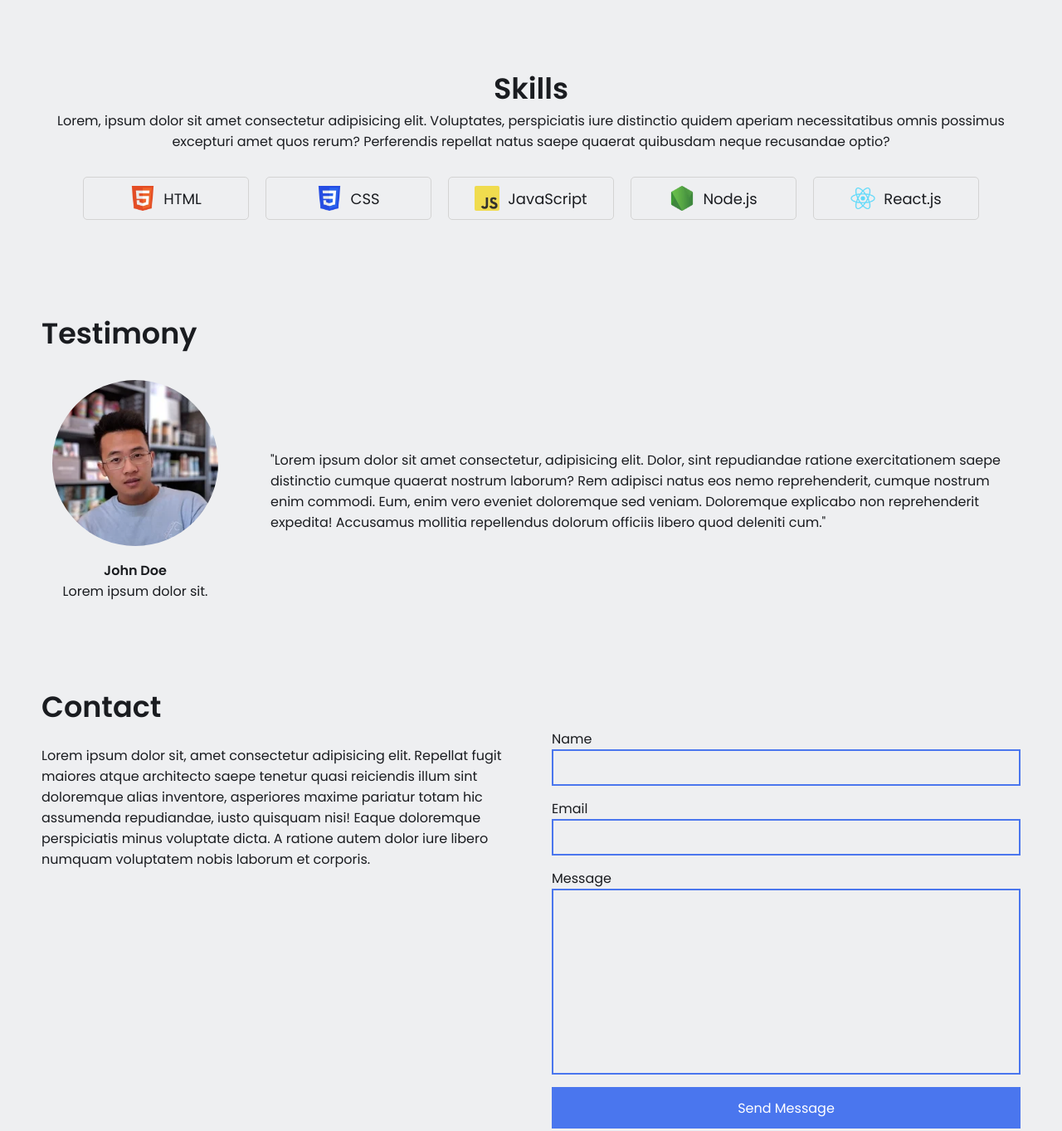
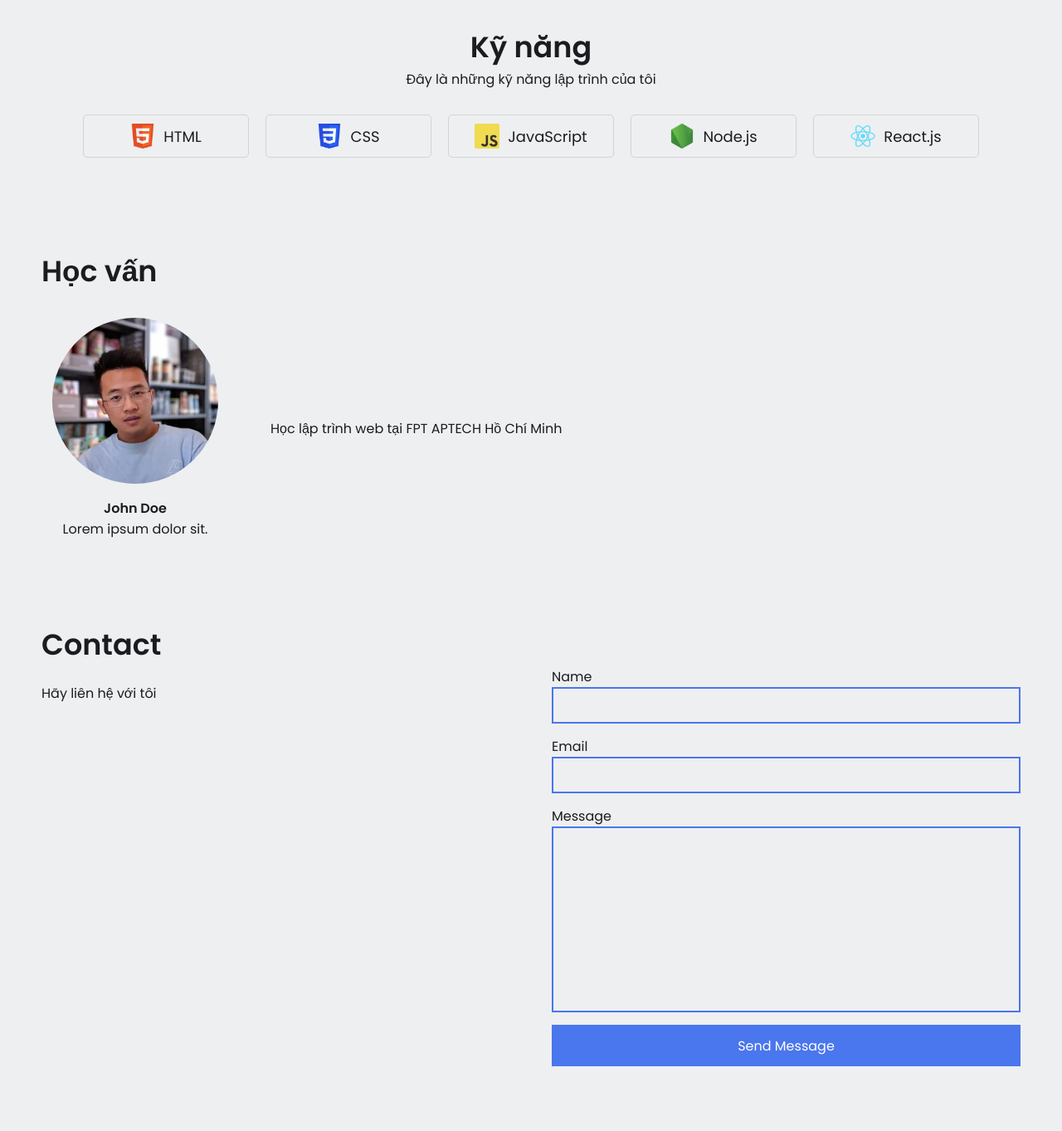
Before and after one commit to tgoldenphoenix/my-porfolio-page, a plain HTML site: page index.html in a window 1280 px wide. Shown: the part 600-1963 px from the top of the page at 83% size. Drawn offline with Linux system fonts and the light colour scheme.

Commit message:
push github

```diff
--- a/index.html
+++ b/index.html
@@ -90,13 +90,8 @@
 
       <!-- SECTION 2: Skills -->
       <section id="skills" class="skills-section">
-        <h2>Skills</h2>
-        <div class="text">
-          Lorem, ipsum dolor sit amet consectetur adipisicing elit. Voluptates,
-          perspiciatis iure distinctio quidem aperiam necessitatibus omnis
-          possimus excepturi amet quos rerum? Perferendis repellat natus saepe
-          quaerat quibusdam neque recusandae optio?
-        </div>
+        <h2>Kỹ năng</h2>
+        <div class="text">Đây là những kỹ năng lập trình của tôi</div>
 
         <div class="cells">
           <div class="cell">
@@ -128,7 +123,7 @@
 
       <!-- SECTION 3: Testimony -->
       <section id="testimony" class="testimony-section">
-        <h2>Testimony</h2>
+        <h2>Học vấn</h2>
 
         <div class="group">
           <div class="person-details">
@@ -137,14 +132,7 @@
             <p>Lorem ipsum dolor sit.</p>
           </div>
 
-          <div class="text">
-            "Lorem ipsum dolor sit amet consectetur, adipisicing elit. Dolor,
-            sint repudiandae ratione exercitationem saepe distinctio cumque
-            quaerat nostrum laborum? Rem adipisci natus eos nemo reprehenderit,
-            cumque nostrum enim commodi. Eum, enim vero eveniet doloremque sed
-            veniam. Doloremque explicabo non reprehenderit expedita! Accusamus
-            mollitia repellendus dolorum officiis libero quod deleniti cum."
-          </div>
+          <div class="text">Học lập trình web tại FPT APTECH Hồ Chí Minh</div>
         </div>
       </section>
 
@@ -153,14 +141,7 @@
         <h2>Contact</h2>
 
         <div class="group">
-          <div class="text">
-            Lorem ipsum dolor sit, amet consectetur adipisicing elit. Repellat
-            fugit maiores atque architecto saepe tenetur quasi reiciendis illum
-            sint doloremque alias inventore, asperiores maxime pariatur totam
-            hic assumenda repudiandae, iusto quisquam nisi! Eaque doloremque
-            perspiciatis minus voluptate dicta. A ratione autem dolor iure
-            libero numquam voluptatem nobis laborum et corporis.
-          </div>
+          <div class="text">Hãy liên hệ với tôi</div>
 
           <form>
             <label for="name">Name</label>
--- a/styles.css
+++ b/styles.css
@@ -109,8 +109,8 @@ nav .right a span {
 }
 
 .hero-section .headshot img {
-  width: 450px;
-  height: 450px;
+  width: 400px;
+  height: 400px;
   border-radius: 50%;
   object-fit: cover;
 }
@@ -270,6 +270,7 @@ nav .right a span {
 
   .hero-section .headshot img {
     width: 300px;
+    height: 300px;
   }
 
   /* SECTION 3: Testimony */
```
